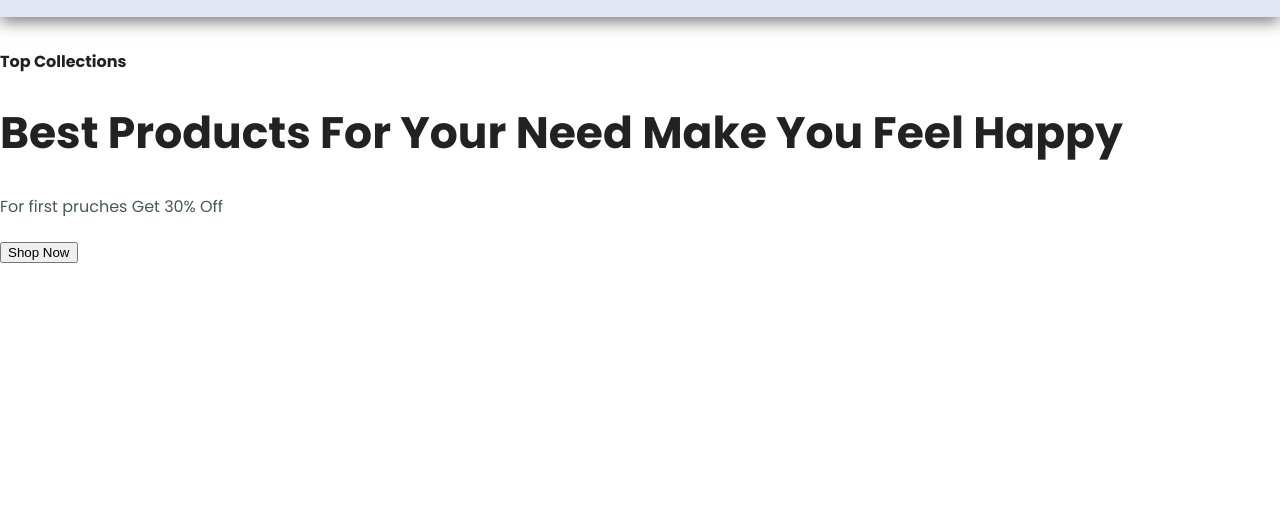
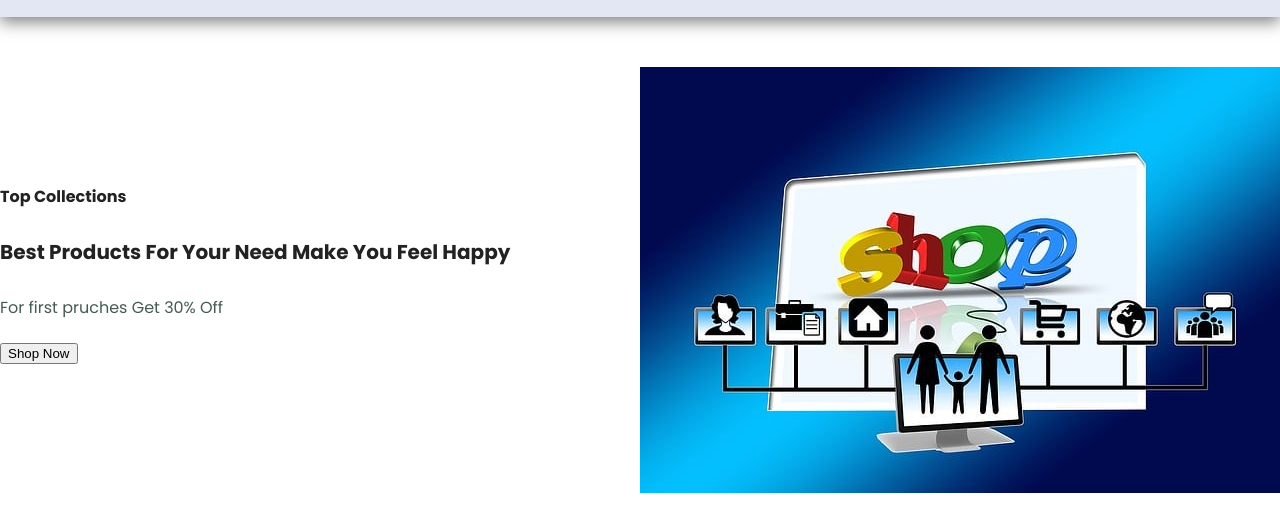
Before and after one commit to Babucarr-Badjie/Ecommerce-Website, a plain HTML site: page index.html in a window 1280 px wide. Shown: the part 110-642 px from the top of the page. Drawn offline with Linux system fonts and the light colour scheme.

Commit message:
third commit

```diff
--- a/index.html
+++ b/index.html
@@ -33,13 +33,16 @@
         </ul>
       </div>
     </section>
-    <section class="dashboard">
+    <section class="home">
+      <div class="dashboard">
         <h6>Top Collections</h6>
-        <h2>Best Products For Your Need Make You Feel Happy</h2>
+        <h5>Best Products For Your Need Make You Feel Happy</h5>
         <p>For first pruches Get 30% Off</p>
-
         <button>Shop Now</button>
-
+      </div>
+      <div class="background-image">
+        <img src="images/homePage/background-image.jpg" alt="" />
+      </div>
     </section>
 
     <script src="/script.js"></script>
--- a/styles.css
+++ b/styles.css
@@ -106,10 +106,15 @@ p {
 }
 
 /* ======Dashboard (homepage) ====== */
+.home {
+  display: flex;
+  align-items: center;
+}
 .dashboard {
-  /* background-image: url("/images/homePage/homePage-image.jpg"); */
-  height: 90vh;
-  width: 100%;
-  background-size: cover;
-  background-position: top 25% top 0;
+
+  flex: 1;
 }
+.background-image {
+  margin-top: 50px;
+  flex: 1;
+}
```
Also changed, not shown: images/homePage/background-image.jpg (added).
